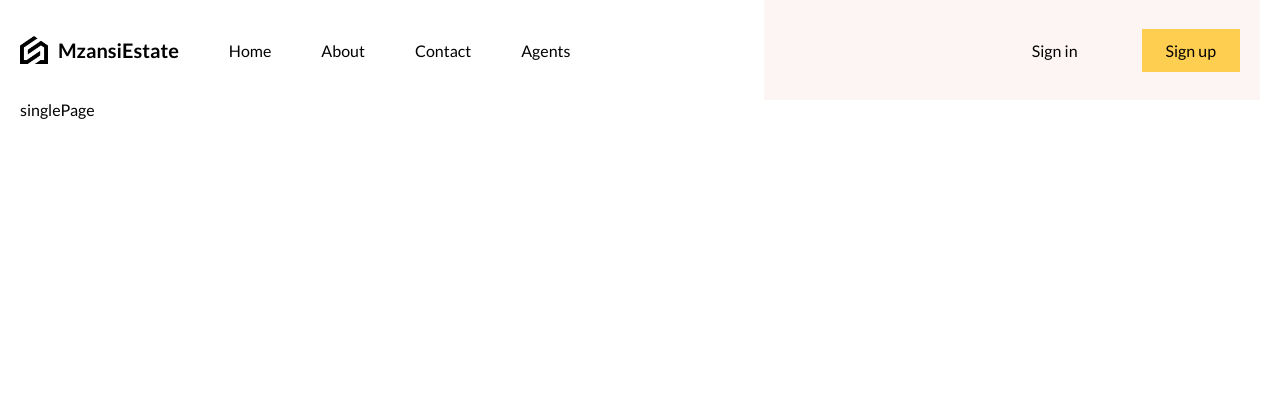
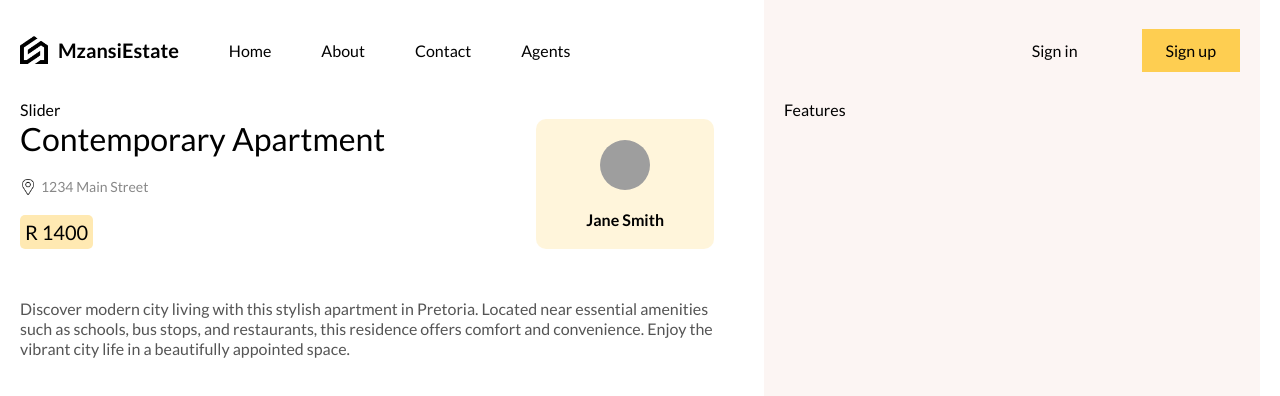
Before and after one commit to Jakaza/estateui, a React (Vite) app: page /1 in a window 1280 px wide. Shown: the top 396 px of the page. Built offline with nearby package versions, Linux system fonts and the light colour scheme; grey boxes are pictures that could not be loaded.

Commit message:
Content of single place init

```diff
--- a/src/components/map/Map.jsx
+++ b/src/components/map/Map.jsx
@@ -12,7 +12,7 @@
   return (
     <MapContainer
       center={position}
-      zoom={7}
+      zoom={10}
       scrollWheelZoom={false}
       className="map-container"
     >
--- a/src/components/pin/Pin.jsx
+++ b/src/components/pin/Pin.jsx
@@ -1,6 +1,8 @@
 import React from "react";
 import { Marker, Popup } from "react-leaflet";
 import { Link } from "react-router-dom";
+
+import "./pin.scss";
 
 function Pin({ item }) {
   return (
@@ -10,7 +12,7 @@
           <img src={item.img} alt="" />
           <div className="textContainer">
             <Link to={`/${item.id}`}>{item.title}</Link>
-            <span className="bed">{item.bedroom} bedroom</span>
+            <span>{item.bedroom} bedroom</span>
             <b>R{item.price}</b>
           </div>
         </div>
--- a/src/components/pin/pin.scss
+++ b/src/components/pin/pin.scss
@@ -0,0 +1,20 @@
+
+
+.popupContainer{
+    display: flex;
+    gap: 20px;
+
+
+    img{
+        width: 64px;
+        height: 64px;
+        object-fit: cover;
+        border-radius: 5px;
+    }
+
+    .textContainer{
+        display: flex;
+        justify-content: space-between;
+        flex-direction: column;
+    }
+}
--- /dev/null
+++ b/src/components/slider/Slider.jsx
@@ -0,0 +1,11 @@
+import React from 'react'
+import "./slider.scss";
+
+
+function Slider() {
+  return (
+    <div>Slider</div>
+  )
+}
+
+export default Slider
--- a/src/routes/singlePage/singlePage.jsx
+++ b/src/routes/singlePage/singlePage.jsx
@@ -1,7 +1,43 @@
 import React from "react";
 
+import { singlePostData, userData } from "./../../lib/dummydata.js";
+
+import "./singlePage.scss";
+import Slider from "../../components/slider/Slider";
+
 function SinglePage() {
-  return <div>singlePage</div>;
+  return (
+    <div className="singlePage">
+      <div className="details">
+        <div className="wrapper">
+          <Slider images={singlePostData.images} />
+          <div className="info">
+            <div className="top">
+              <div className="post">
+                <h1>{singlePostData.title}</h1>
+
+                <div className="address">
+                  <img src="pin.png" alt="" />
+                  <span>{singlePostData.address}</span>
+                </div>
+
+                <div className="price">R {singlePostData.price}</div>
+              </div>
+
+              <div className="user">
+                <img src={userData.img} alt="" />
+                <span>{userData.name}</span>
+              </div>
+            </div>
+            <div className="bottom">{singlePostData.description}</div>
+          </div>
+        </div>
+      </div>
+      <div className="features">
+        <div className="wrapper">Features</div>
+      </div>
+    </div>
+  );
 }
 
 export default SinglePage;
--- a/src/routes/singlePage/singlePage.scss
+++ b/src/routes/singlePage/singlePage.scss
@@ -0,0 +1,101 @@
+.singlePage {
+
+    display: flex;
+    height: 100%;
+
+
+    .details {
+        flex: 3;
+
+        .wrapper {
+            padding-right: 50px;
+
+            .info {
+
+                .top {
+                    display: flex;
+                    justify-content: space-between;
+
+                    .post {
+                        display: flex;
+                        flex-direction: column;
+                        gap: 20px;
+
+                        h1 {
+                            font-weight: 400;
+                        }
+
+                        .address {
+                            display: flex;
+                            gap: 5px;
+                            align-items: center;
+                            color: #888;
+                            font-size: 14px;
+
+                            img {
+                                width: 16px;
+                                height: 16px;
+                            }
+                        }
+
+                        .price {
+                            padding: 5px;
+                            background-color: rgba(254, 205, 81, 0.438);
+                            border-radius: 5px;
+                            width: max-content;
+                            font-size: 20px;
+                        }
+                    }
+
+                    .user {
+
+                        display: flex;
+                        flex-direction: column;
+                        align-items: center;
+                        justify-content: center;
+                        gap: 20px;
+                        padding: 0px 50px;
+                        border-radius: 10px;
+                        background-color: rgba(254, 205, 81, 0.209);
+                        font-weight: 600;
+
+                        img {
+                            width: 50px;
+                            height: 50px;
+                            border-radius: 50%;
+                            object-fit: cover;
+                        }
+                    }
+
+
+                }
+
+
+                .bottom {
+                    margin-top: 50px;
+                    color: #555;
+                    line-height: 20px;
+                }
+
+
+
+            }
+
+
+
+        }
+    }
+
+
+    .features {
+        flex: 2;
+        background-color: #fcf5f3;
+
+
+        .wrapper {
+            padding: 0 20px;
+        }
+    }
+
+
+}
```
Also changed, not shown: src/components/slider/slider.scss (added), src/lib/dummydata.js, 1 other file (tests, documents, lock files or other folders).
